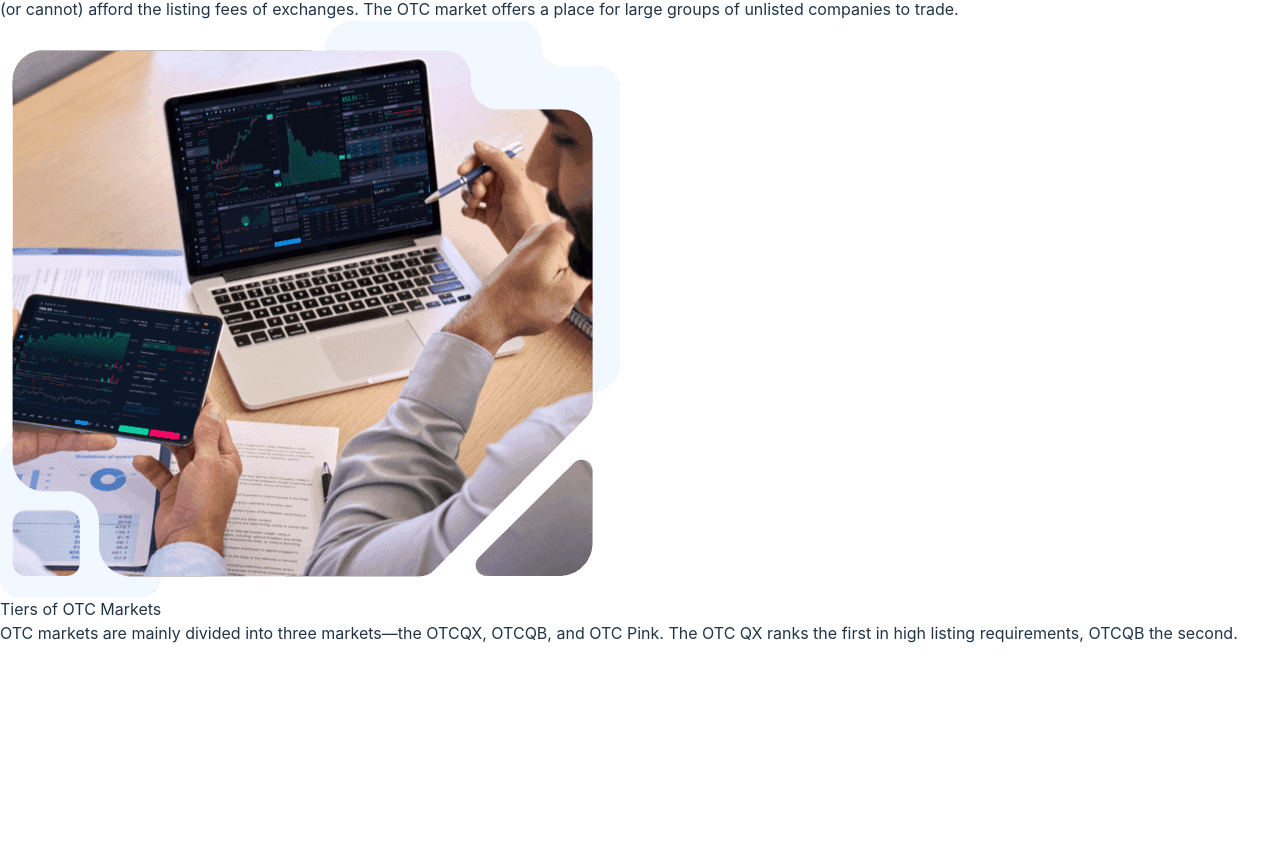
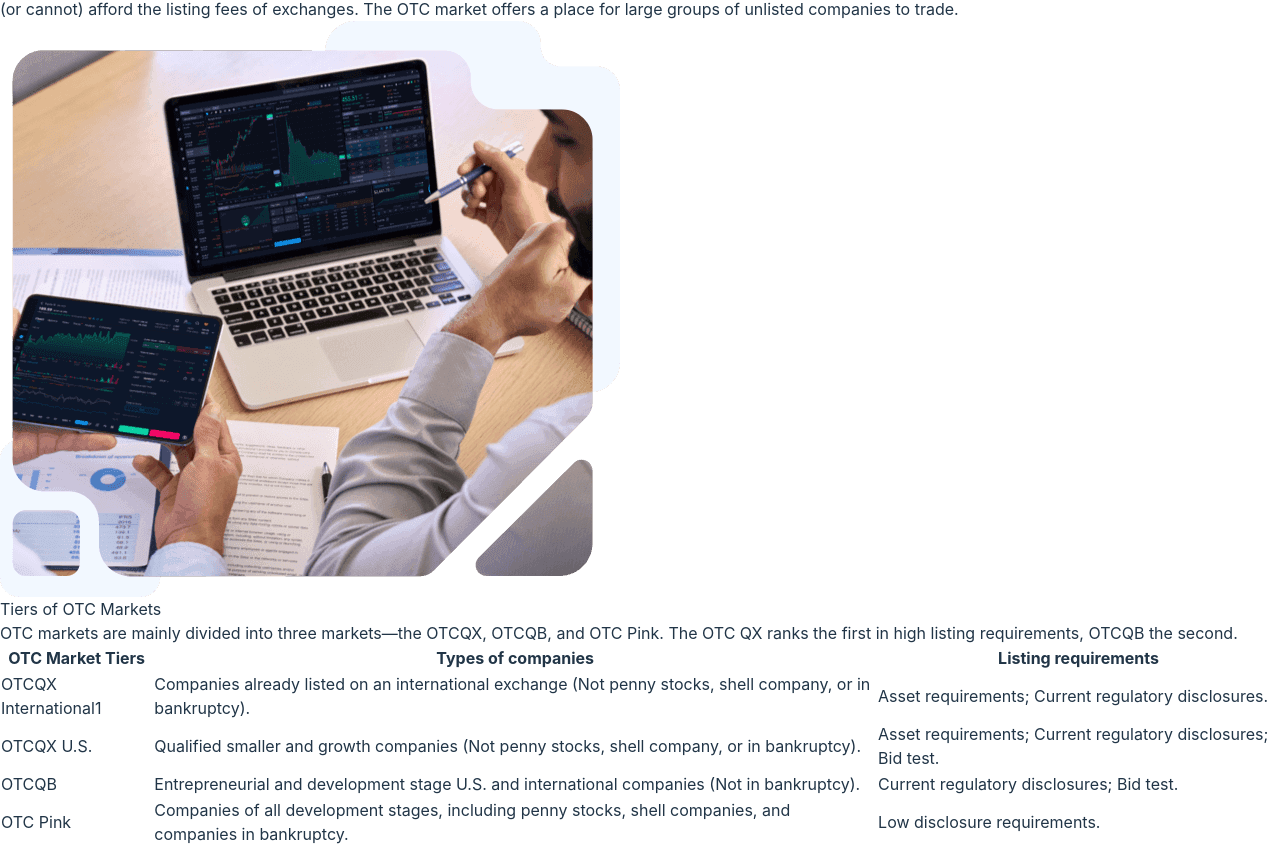
Before and after one commit to fakenanocodes/bullaok, a React (Vite) app: page /otc-stock-trading in a window 1280 px wide. Shown: the part 1911-2758 px from the top of the page. Before the commit the page ends 2556 px from the top, so only its background shows below. Built offline with nearby package versions, Linux system fonts and the light colour scheme.

Commit message:
wip: otc table

```diff
--- /dev/null
+++ b/src/components/utils/reusables/OtcTable.jsx
@@ -0,0 +1,65 @@
+const OtcTable = () => {
+  return (
+    <>
+      <table className="min-w-full">
+        <thead>
+          <tr className="bg-[#8E07894D]">
+            <th className="px-4 py-7 text-left text-xl tracking-wide font-semibold">
+              OTC Market Tiers
+            </th>
+            <th className="px-4 py-7 text-left text-xl tracking-wide font-semibold">
+              Types of companies
+            </th>
+            <th className="px-4 py-7 text-left text-xl tracking-wide font-semibold">
+              Listing requirements
+            </th>
+          </tr>
+        </thead>
+        <tbody>
+          <tr>
+            <td className="px-4 py-7 text-lg">OTCQX International1</td>
+            <td className="px-4 py-7 w-[30rem] text-lg">
+              Companies already listed on an international exchange (Not penny
+              stocks, shell company, or in bankruptcy).
+            </td>
+            <td className="px-4 py-2 w-[30rem] text-lg">
+              Asset requirements; Current regulatory disclosures.
+            </td>
+          </tr>
+          <tr className="bg-gray-50">
+            <td className="px-4 py-7 w-[30rem] text-lg">OTCQX U.S.</td>
+            <td className="px-4 py-7 w-[30rem] text-lg">
+              Qualified smaller and growth companies (Not penny stocks, shell
+              company, or in bankruptcy).
+            </td>
+            <td className="px-4 py-7 w-[30rem] text-lg">
+              Asset requirements; Current regulatory disclosures; Bid test.
+            </td>
+          </tr>
+          <tr>
+            <td className="px-4 py-7 w-[30rem] text-lg">OTCQB</td>
+            <td className="px-4 py-7 w-[30rem] text-lg">
+              Entrepreneurial and development stage U.S. and international
+              companies (Not in bankruptcy).
+            </td>
+            <td className="px-4 py-7 w-[30rem] text-lg">
+              Current regulatory disclosures; Bid test.
+            </td>
+          </tr>
+          <tr className="bg-gray-50">
+            <td className="px-4 py-7 w-[30rem] text-lg">OTC Pink</td>
+            <td className="px-4 py-7 w-[30rem] text-lg">
+              Companies of all development stages, including penny stocks, shell
+              companies, and companies in bankruptcy.
+            </td>
+            <td className="px-4 py-7 w-[30rem] text-lg">
+              Low disclosure requirements.
+            </td>
+          </tr>
+        </tbody>
+      </table>
+    </>
+  );
+};
+
+export default OtcTable;
--- a/src/pages/Otc.jsx
+++ b/src/pages/Otc.jsx
@@ -1,11 +1,12 @@
 import otc_bg_img from '../assets/otc_bg_img.png';
 import otc_img1 from '../assets/otc_img1.png';
 import MainLayout from '../components/MainLayout';
+import OtcTable from '../components/utils/reusables/OtcTable';
 
 const Otc = () => {
   return (
     <MainLayout>
-      <div className="bg-[#41073F] bg-opacity-90 relative w-full h-[90vh] lg:h-[75vh] flex flex-col lg:flex-row justify-between items-center pt-[5rem] pd:mt-0">
+      <div className="bg-[#41073F] bg-opacity-90 relative w-full h-[90vh] lg:h-[78vh] flex flex-col lg:flex-row justify-between items-center pt-[5rem] pd:mt-0">
         <div className="flex flex-col justify-center items-start gap-12  text-white pl-3 md:pl-5 lg:pl-10 xl:pl-20">
           <div>
             <p className="text-5xl font-extrabold w-full md:w-[30rem] tracking-wider text-[#E0DDDD] mb-5">
@@ -51,7 +52,7 @@
         </div>
       </div>
 
-      <div className="flex flex-col justify-center items-center gap-4 my-[5rem]">
+      <div className="flex flex-col justify-center items-center gap-4 my-[3rem]">
         <p className="text-2xl lg:text-4xl font-bold tracking-wide text-center my-[1rem]">
           Tiers of OTC Markets
         </p>
@@ -60,7 +61,11 @@
           and OTC Pink. The OTC QX ranks the first in high listing requirements,
           OTCQB the second.
         </p>
-        <div className="w-24 border-b-8 rounded-md border-[#30022ECC]"></div>
+        <div className="w-24 border-b-8 rounded-md border-[#30022ECC] mt-5"></div>
+      </div>
+
+      <div className="px-5 lg:px-10 xl:px-48 mb-[3rem]">
+        <OtcTable />
       </div>
     </MainLayout>
   );
```
